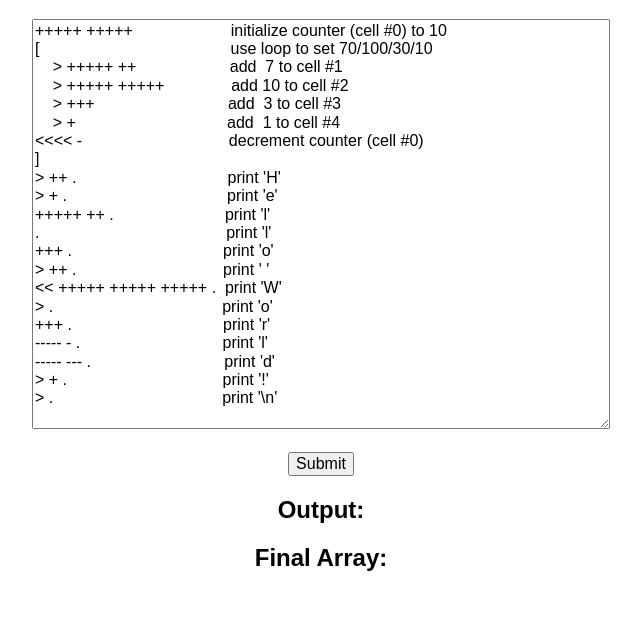
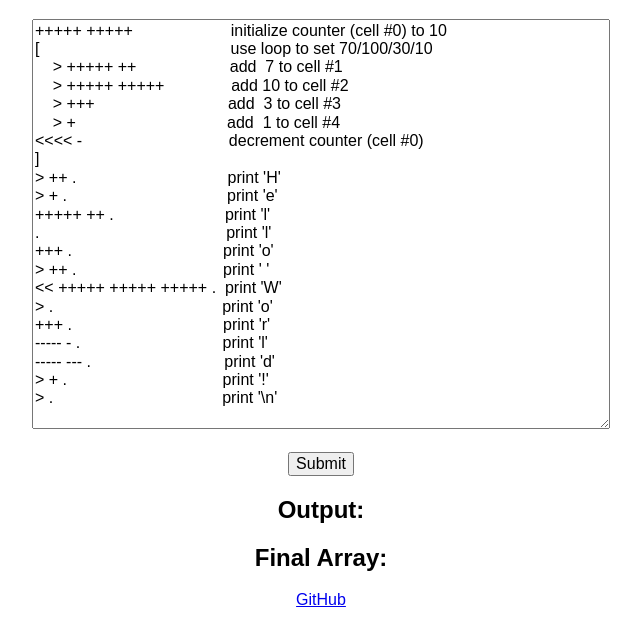
Before and after one commit to shiv213/BrainFuckInterpreter, a plain HTML site: page index.html in a window 1280 px wide. Shown: the part 61-704 px from the top of the page, without its empty margins (319-960 px from the left). Drawn offline with nearby package versions, Linux system fonts and the light colour scheme.

Commit message:
Added link to repo

```diff
--- a/index.html
+++ b/index.html
@@ -47,6 +47,7 @@
 		<h3 id="output"></h3>
 		<h2>Final Array:</h2>
 		<h3 id="array"></h3>
+		<a href="https://github.com/shiv213/BrainFuckInterpreter">GitHub</a>
 		<script src="https://code.jquery.com/jquery-3.3.1.min.js"></script>
     <script src="script.js"></script>
   </body>
```
